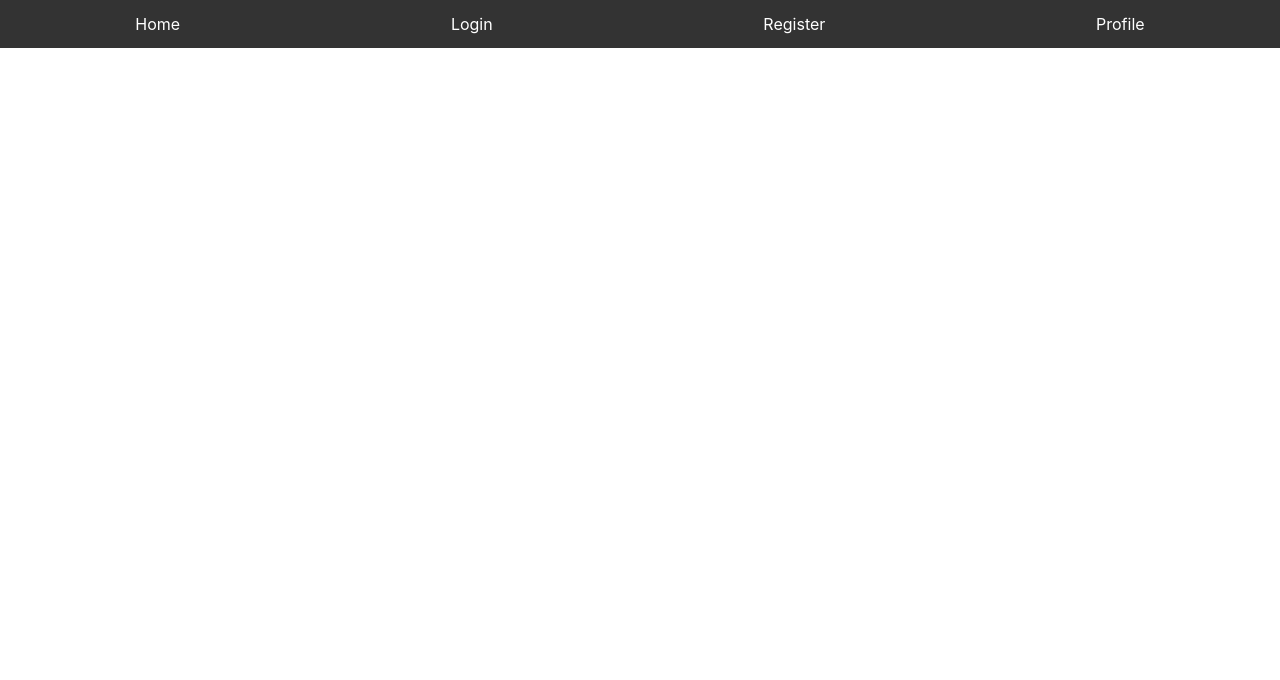
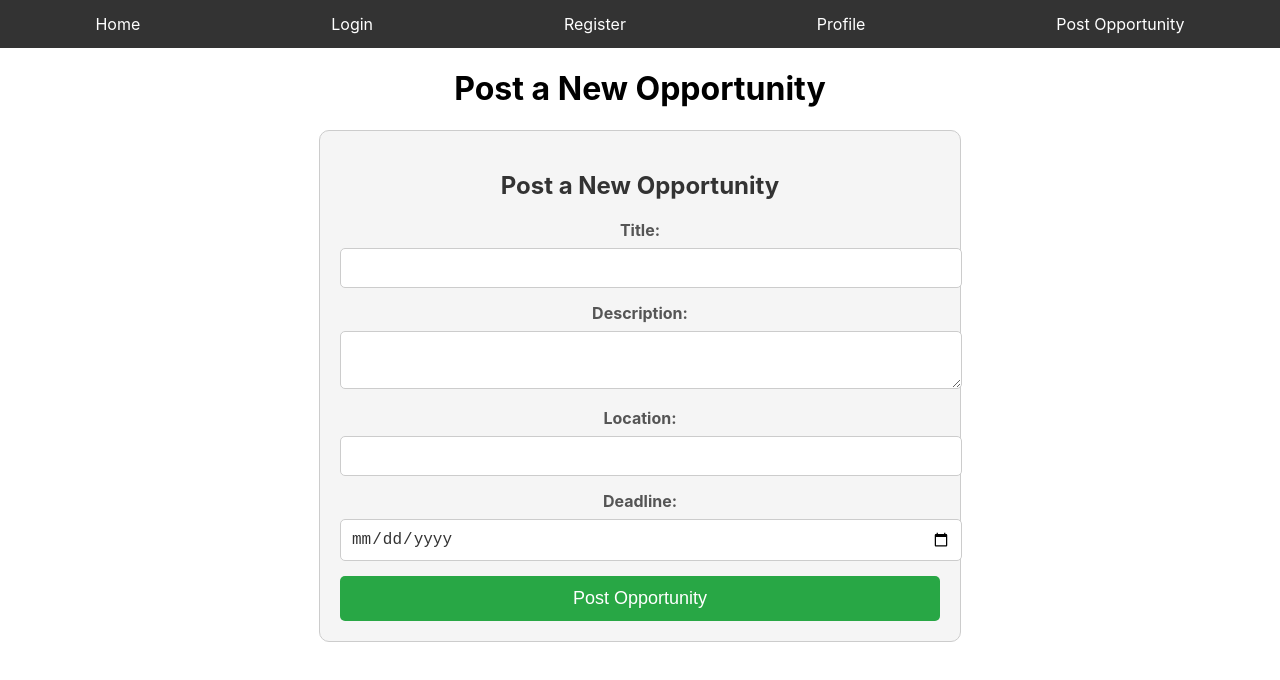
Before and after one commit to DUVIED101/MScProject, a React (Create React App) app in the folder academic-opportunities-platform/: page /post-opportunity in a window 1280 px wide. Shown: the top 680 px of the page. Built offline with nearby package versions, Linux system fonts and the light colour scheme; no server answers.

Commit message:
further work on user and opportunity posting services

```diff
--- a/academic-opportunities-platform/src/Router.js
+++ b/academic-opportunities-platform/src/Router.js
@@ -5,6 +5,7 @@ import LoginPage from './pages/LoginPage';
 import RegisterPage from './pages/RegisterPage';
 import ProfilePage from './pages/ProfilePage';
 import Navigation from './components/Navigation';
+import PostOpportunityPage from './pages/PostOpportunityPage';
 import ProtectedRoute from './components/ProtectedRoute';
 
 function AppRouter() {
@@ -15,6 +16,7 @@ function AppRouter() {
         <Route path="/" element={<HomePage />} />
         <Route path="/login" element={<LoginPage />} />
         <Route path="/register" element={<RegisterPage />} />
+        <Route path="/post-opportunity" element={<PostOpportunityPage />} />
         <Route
           path="/profile"
           element={
--- a/academic-opportunities-platform/src/components/Navigation.js
+++ b/academic-opportunities-platform/src/components/Navigation.js
@@ -18,6 +18,9 @@ function Navigation() {
         <li>
           <Link to="/profile">Profile</Link>
         </li>
+        <li>
+          <Link to="/post-opportunity">Post Opportunity</Link>
+        </li>
       </ul>
     </nav>
   );
--- /dev/null
+++ b/academic-opportunities-platform/src/components/OpportunityPostingForm.css
@@ -0,0 +1,62 @@
+.opportunity-posting-form {
+    max-width: 600px;
+    margin: 20px auto;
+    padding: 20px;
+    border: 1px solid #ccc;
+    border-radius: 10px;
+    background-color: #f5f5f5;
+  }
+
+  .opportunity-posting-form h2 {
+    text-align: center;
+    color: #333;
+  }
+
+  .opportunity-posting-form label {
+    display: block;
+    margin-bottom: 8px;
+    font-weight: bold;
+    color: #555;
+  }
+
+  .opportunity-posting-form input,
+  .opportunity-posting-form textarea {
+    width: 100%;
+    padding: 10px;
+    margin-bottom: 15px;
+    border: 1px solid #ccc;
+    border-radius: 5px;
+    font-size: 16px;
+    color: #333;
+  }
+
+  .opportunity-posting-form input[type="file"] {
+    padding: 3px;
+  }
+
+  .opportunity-posting-form button {
+    width: 100%;
+    padding: 12px;
+    background-color: #28a745;
+    color: white;
+    border: none;
+    border-radius: 5px;
+    font-size: 18px;
+    cursor: pointer;
+  }
+
+  .opportunity-posting-form button:hover {
+    background-color: #218838;
+  }
+
+  .success-message {
+    color: green;
+    text-align: center;
+    margin-bottom: 20px;
+  }
+
+  .error-message {
+    color: red;
+    text-align: center;
+    margin-bottom: 20px;
+  }
--- /dev/null
+++ b/academic-opportunities-platform/src/components/OpportunityPostingForm.js
@@ -0,0 +1,91 @@
+import React, { useState } from 'react';
+import axios from 'axios';
+import './OpportunityPostingForm.css';
+
+function OpportunityPostingForm({ user }) { // Accept user as a prop
+  const [title, setTitle] = useState('');
+  const [description, setDescription] = useState('');
+  const [location, setLocation] = useState('');
+  const [deadline, setDeadline] = useState('');
+  const [successMessage, setSuccessMessage] = useState('');
+  const [errorMessage, setErrorMessage] = useState('');
+
+  const handleSubmit = async (event) => {
+    event.preventDefault();
+
+    const opportunityData = {
+      title,
+      description,
+      location,
+      deadline,
+      postedBy: user.email, // Add user email or ID to the opportunity data
+    };
+
+    try {
+      const response = await axios.post('http://localhost:5001/api/opportunities', opportunityData);
+      if (response.status === 200) {
+        setSuccessMessage('Opportunity posted successfully!');
+        setErrorMessage('');
+        // Clear the form
+        setTitle('');
+        setDescription('');
+        setLocation('');
+        setDeadline('');
+      } else {
+        throw new Error('Failed to post opportunity');
+      }
+    } catch (error) {
+      setErrorMessage('There was an error posting the opportunity.');
+      setSuccessMessage('');
+      console.error(error);
+    }
+  };
+
+  return (
+    <div className="opportunity-posting-form">
+      <h2>Post a New Opportunity</h2>
+      {successMessage && <p className="success-message">{successMessage}</p>}
+      {errorMessage && <p className="error-message">{errorMessage}</p>}
+      <form onSubmit={handleSubmit}>
+        <div>
+          <label>Title:</label>
+          <input
+            type="text"
+            value={title}
+            onChange={(e) => setTitle(e.target.value)}
+            required
+          />
+        </div>
+        <div>
+          <label>Description:</label>
+          <textarea
+            value={description}
+            onChange={(e) => setDescription(e.target.value)}
+            required
+          ></textarea>
+        </div>
+        <div>
+          <label>Location:</label>
+          <input
+            type="text"
+            value={location}
+            onChange={(e) => setLocation(e.target.value)}
+            required
+          />
+        </div>
+        <div>
+          <label>Deadline:</label>
+          <input
+            type="date"
+            value={deadline}
+            onChange={(e) => setDeadline(e.target.value)}
+            required
+          />
+        </div>
+        <button type="submit">Post Opportunity</button>
+      </form>
+    </div>
+  );
+}
+
+export default OpportunityPostingForm;
--- /dev/null
+++ b/academic-opportunities-platform/src/pages/PostOpportunityPage.js
@@ -0,0 +1,14 @@
+
+import React from 'react';
+import OpportunityPostingForm from '../components/OpportunityPostingForm';
+
+function PostOpportunityPage() {
+  return (
+    <div>
+      <h1>Post a New Opportunity</h1>
+      <OpportunityPostingForm />
+    </div>
+  );
+}
+
+export default PostOpportunityPage;
```
Also changed, not shown: 2 other files (tests, documents, lock files or other folders).
